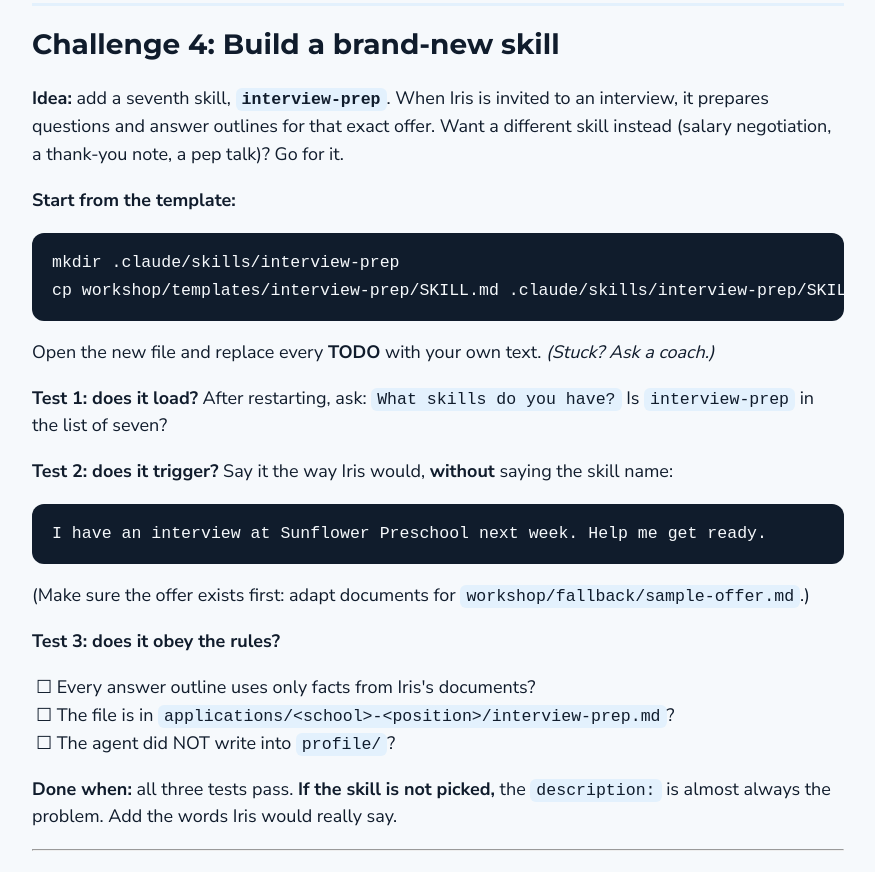
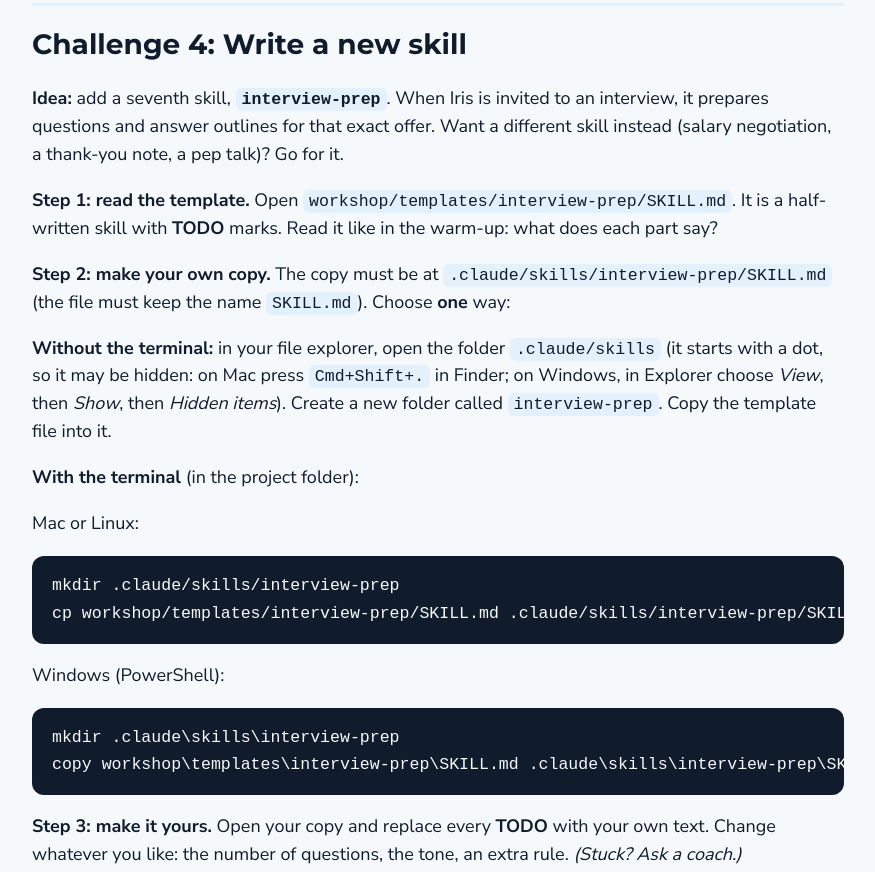
Before and after one commit to francescacoo/codebarworkshopmunich, a plain HTML site: page track-b.html in a window 1280 px wide. Shown: the part 4912-5784 px from the top of the page, without its empty margins (202-1077 px from the left). Drawn offline with Linux system fonts and the light colour scheme.

Commit message:
Track B Challenge 4: read the template first, steps with and without terminal
Co-Authored-By: Claude Sonnet 5.5 <noreply@anthropic.com>
Claude-Session: https://claude.ai/code/session_01Y1vgG4puubS1UprmvnqAca

```diff
--- a/track-b.html
+++ b/track-b.html
@@ -137,15 +137,28 @@ in the chat) and the documents are in German with the rules you chose.</p>
 <p><strong>Think about it:</strong> the agent picked a skill on its own. If it had picked the wrong one,
 what would you change in the descriptions?</p>
 <hr />
-<h2>Challenge 4: Build a brand-new skill </h2>
+<h2>Challenge 4: Write a new skill </h2>
 <p><strong>Idea:</strong> add a seventh skill, <strong><code>interview-prep</code></strong>. When Iris is invited to an
 interview, it prepares questions and answer outlines for that exact offer. Want a different skill
 instead (salary negotiation, a thank-you note, a pep talk)? Go for it.</p>
-<p><strong>Start from the template:</strong></p>
+<p><strong>Step 1: read the template.</strong> Open <code>workshop/templates/interview-prep/SKILL.md</code>.
+It is a half-written skill with <strong>TODO</strong> marks. Read it like in the warm-up: what does each part say?</p>
+<p><strong>Step 2: make your own copy.</strong> The copy must be at <code>.claude/skills/interview-prep/SKILL.md</code>
+(the file must keep the name <code>SKILL.md</code>). Choose <strong>one</strong> way:</p>
+<p><strong>Without the terminal:</strong> in your file explorer, open the folder <code>.claude/skills</code>
+(it starts with a dot, so it may be hidden: on Mac press <code>Cmd+Shift+.</code> in Finder; on Windows, in Explorer choose <em>View</em>, then <em>Show</em>, then <em>Hidden items</em>).
+Create a new folder called <code>interview-prep</code>. Copy the template file into it.</p>
+<p><strong>With the terminal</strong> (in the project folder):</p>
+<p>Mac or Linux:</p>
 <pre><code class="language-bash">mkdir .claude/skills/interview-prep
 cp workshop/templates/interview-prep/SKILL.md .claude/skills/interview-prep/SKILL.md
 </code></pre>
-<p>Open the new file and replace every <strong>TODO</strong> with your own text.
+<p>Windows (PowerShell):</p>
+<pre><code class="language-powershell">mkdir .claude\skills\interview-prep
+copy workshop\templates\interview-prep\SKILL.md .claude\skills\interview-prep\SKILL.md
+</code></pre>
+<p><strong>Step 3: make it yours.</strong> Open your copy and replace every <strong>TODO</strong> with your own text.
+Change whatever you like: the number of questions, the tone, an extra rule.
 <em>(Stuck? Ask a coach.)</em></p>
 <p><strong>Test 1: does it load?</strong> After restarting, ask: <code>What skills do you have?</code>
 Is <code>interview-prep</code> in the list of seven?</p>
```
